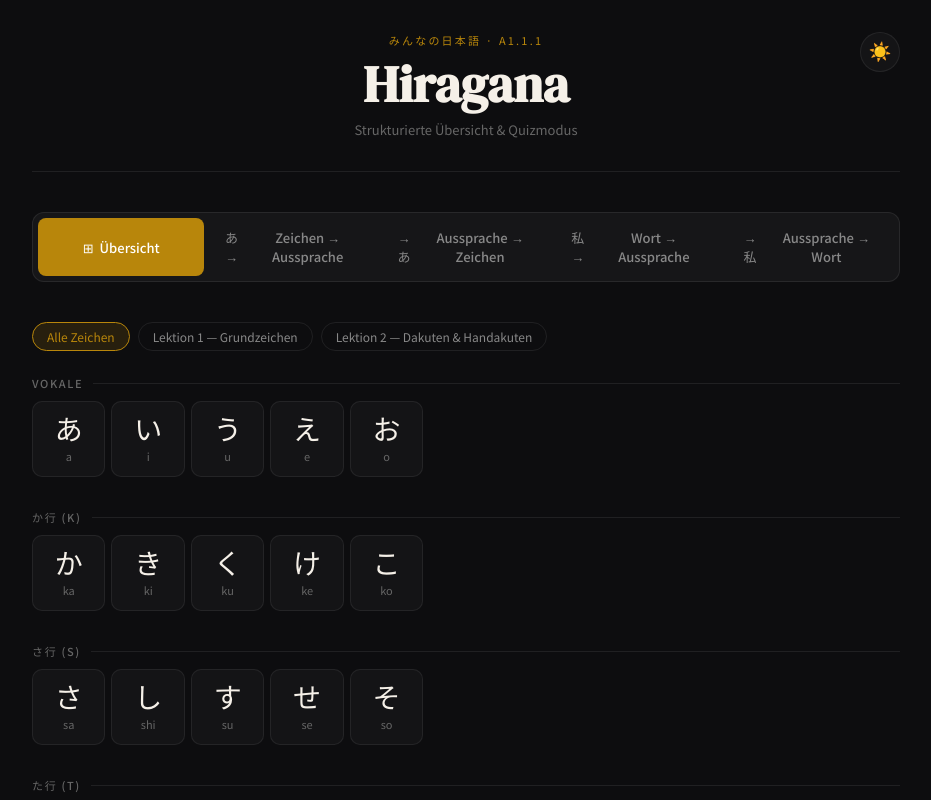
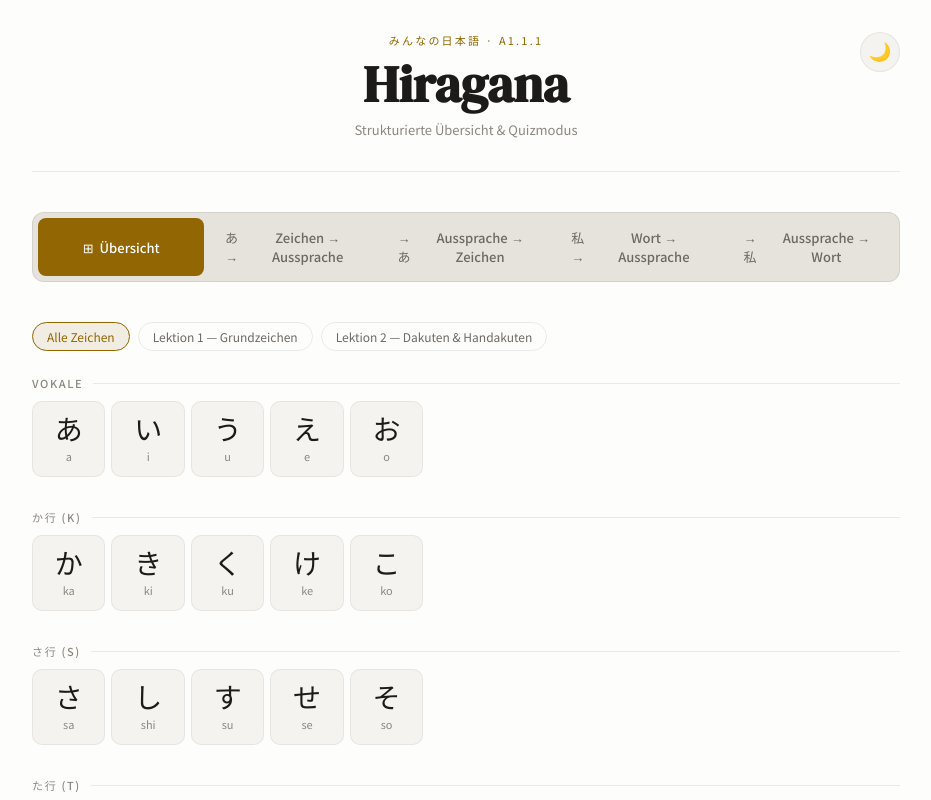
Before and after one commit to holgergp/hiragana-vhs, a React (Vite) app: page / in a window 1280 px wide. Shown: the top 800 px of the page, without its empty margins (174-1105 px from the left). Built offline with nearby package versions, Linux system fonts and the light colour scheme.

Commit message:
feat: fall back to system theme preference if no user preference is saved

```diff
--- a/src/App.jsx
+++ b/src/App.jsx
@@ -726,7 +726,9 @@
   const [wrongCounts, setWrongCounts] = useState({});
 
   const [theme, setTheme] = useState(() => {
-    return localStorage.getItem("theme") || "dark";
+    const saved = localStorage.getItem("theme");
+    if (saved) return saved;
+    return window.matchMedia("(prefers-color-scheme: light)").matches ? "light" : "dark";
   });
 
   useEffect(() => {
```
